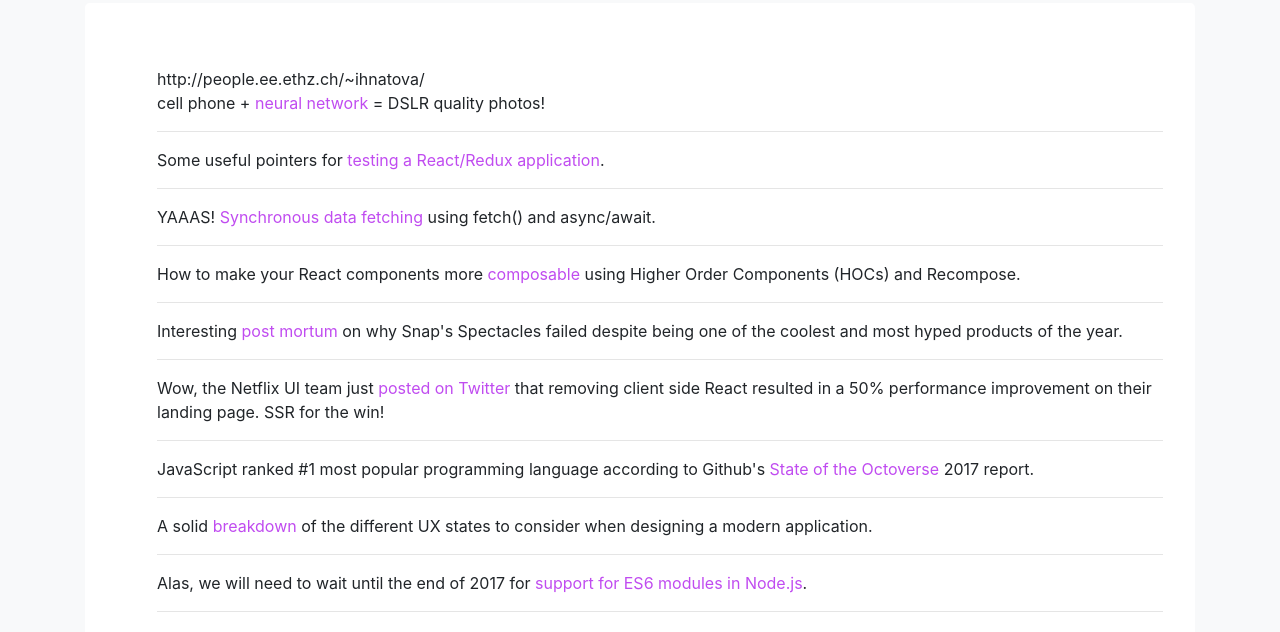
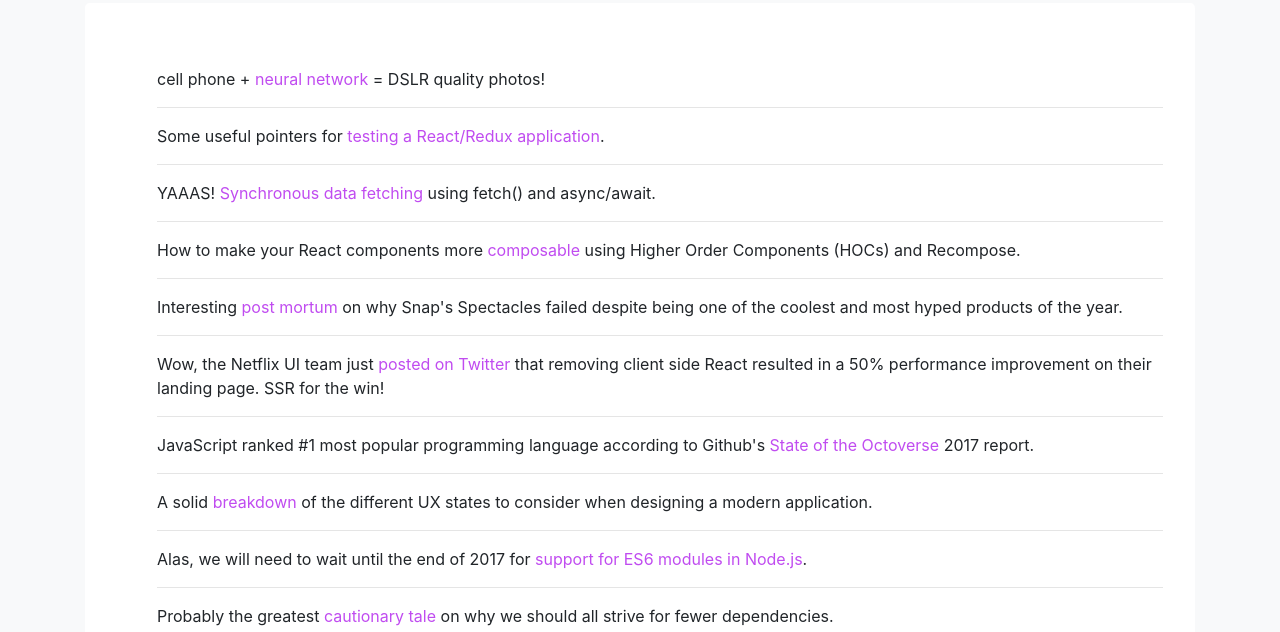
Before and after one commit to jacobworrel/jacobworrel.github.io.v1, a website: page views/readings.html in a window 1280 px wide. Shown: the part 93-725 px from the top of the page. Drawn offline with nearby package versions, Linux system fonts and the light colour scheme.

Commit message:
fix reading

```diff
--- a/views/readings.html
+++ b/views/readings.html
@@ -38,7 +38,6 @@
       </nav>
       <div class="jumbotron">
         <ul class="readings">
-          http://people.ee.ethz.ch/~ihnatova/
           <li class="readings-item">cell phone + <a href="http://people.ee.ethz.ch/~ihnatova/">neural network</a> = DSLR quality photos!</li>
           <hr />
           <li class="readings-item">Some useful pointers for <a href="https://medium.com/javascript-inside/some-thoughts-on-testing-react-redux-applications-8571fbc1b78f">testing a React/Redux application</a>.</li>
```
